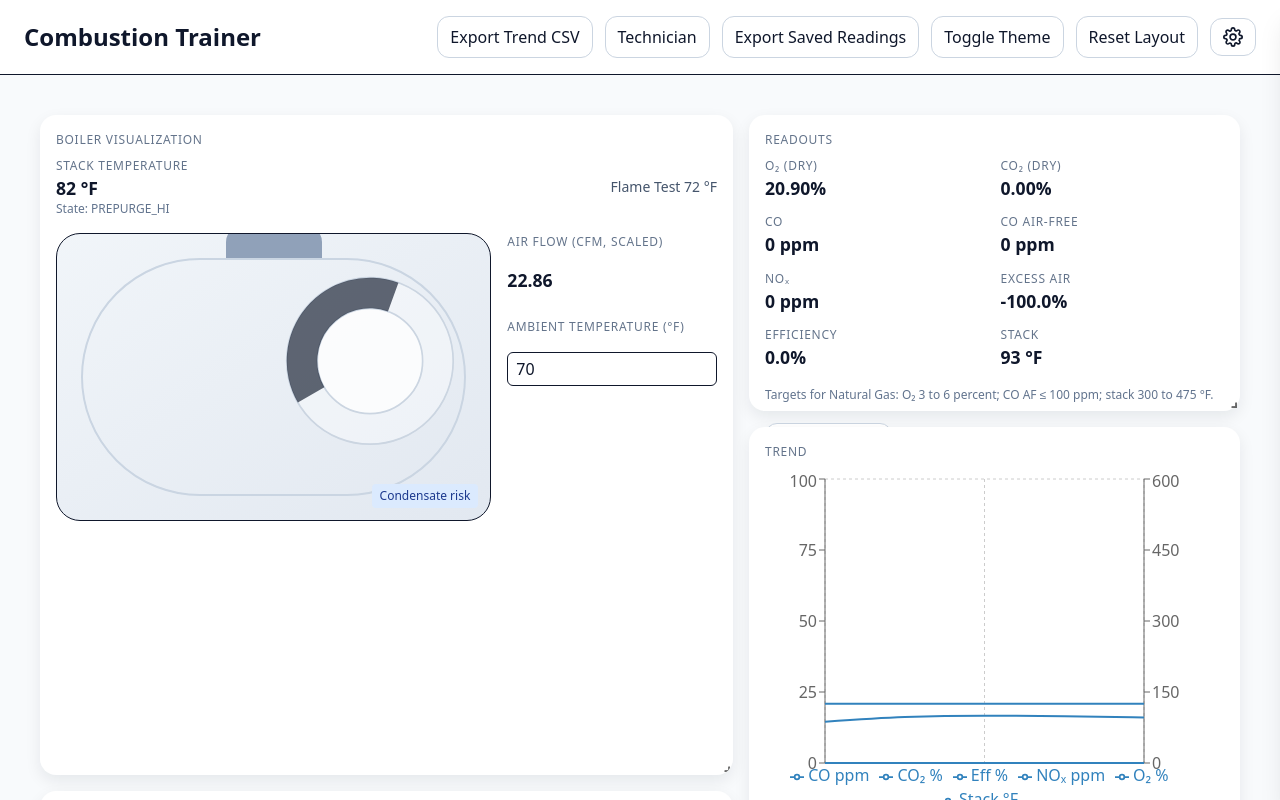
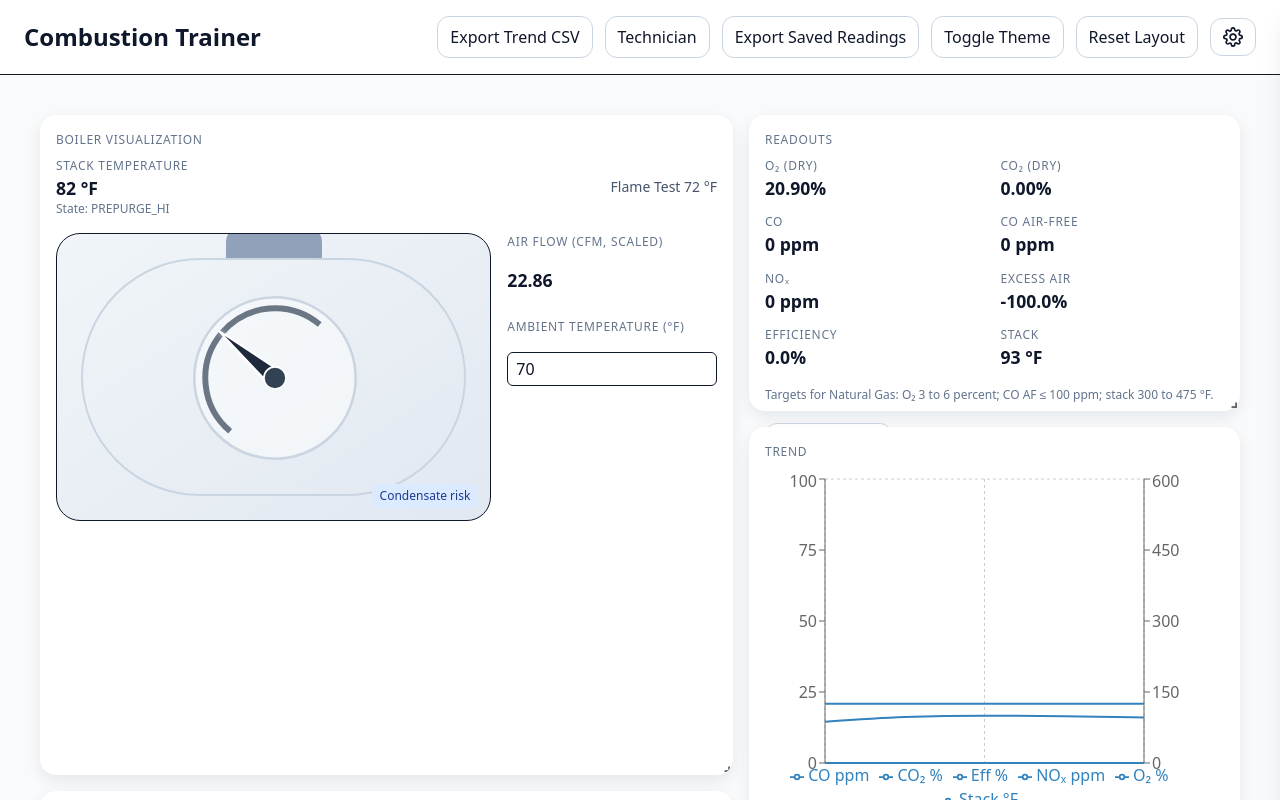
Before and after one commit to ecconvert/combustion-trainer, a React (Vite) app: page / in a window 1280 px wide. Shown: the top 800 px of the page. Built offline with nearby package versions, Linux system fonts and the light colour scheme.

Commit message:
updated airDrawer drawing

```diff
--- a/src/components/AirDrawerIndicator.jsx
+++ b/src/components/AirDrawerIndicator.jsx
@@ -1,7 +1,7 @@
 import React from "react";
 
-// Off-center Cleaver-Brooks style air drawer indicator.
-// Auto-sizes from the flame bounds if available, otherwise falls back to the chamber box.
+// Centered air drawer indicator with a simple pointer (needle) from 7 o'clock (Low Fire)
+// to 11 o'clock (High Fire).
 // Place it absolutely inside the chamber container.
 function AirDrawerIndicator({
   value,                 // 0..100 fire rate
@@ -9,9 +9,8 @@ function AirDrawerIndicator({
   flameSelector = "[data-flame-root]", // optional CSS selector for the flame node
   speed = 1,             // 0.5, 1, 2 animation speed
   scale = 1.18,          // size relative to measured flame
-  offsetRatio = { x: 0.22, y: -0.06 }, // offset from flame center, fraction of width and height
-  angleLow = -140,       // low-fire angle
-  angleHigh = 40         // high-fire angle
+  angleLow = 210,        // 7 o'clock (degrees, clockwise from 12)
+  angleHigh = 330        // 11 o'clock (degrees, clockwise from 12)
 }) {
   const [box, setBox] = React.useState({ left: 0, top: 0, width: 0, height: 0 });
   const [ring, setRing] = React.useState({ cx: 0, cy: 0, r: 60 });
@@ -31,8 +30,8 @@ function AirDrawerIndicator({
       }
       const basis = fRect || cRect;
 
-      const cx = basis.left + basis.width / 2 + basis.width * offsetRatio.x;
-      const cy = basis.top + basis.height / 2 + basis.height * offsetRatio.y;
+      const cx = basis.left + basis.width / 2;
+      const cy = basis.top + basis.height / 2;
 
       const rBase = (Math.min(basis.width, basis.height) * 0.5) / 2; // rough flame radius
       const r = rBase * scale;
@@ -55,7 +54,7 @@ function AirDrawerIndicator({
       window.removeEventListener("scroll", measure);
       window.removeEventListener("resize", measure);
     };
-  }, [chamberRef, flameSelector, offsetRatio.x, offsetRatio.y, scale]);
+  }, [chamberRef, flameSelector, scale]);
 
   // Ease the needle to the new angle on value change
   React.useEffect(() => {
@@ -81,23 +80,25 @@ function AirDrawerIndicator({
   const top = ring.cy - ring.r - box.top;
   const size = ring.r * 2;
 
-  // Build a sector path for the rotating shutter
-  const sectorPath = (cx, cy, rInner, rOuter) => {
-    const start = -70, end = 70; // visible opening span
-    const toXY = (rr, a) => {
-      const rad = (Math.PI / 180) * a;
-      return [cx + rr * Math.cos(rad), cy + rr * Math.sin(rad)];
-    };
-    const [x1, y1] = toXY(rInner, start);
-    const [x2, y2] = toXY(rOuter, start);
-    const [x3, y3] = toXY(rOuter, end);
-    const [x4, y4] = toXY(rInner, end);
-    const large = end - start > 180 ? 1 : 0;
-    return `M ${x1} ${y1} L ${x2} ${y2} A ${rOuter} ${rOuter} 0 ${large} 1 ${x3} ${y3} L ${x4} ${y4} A ${rInner} ${rInner} 0 ${large} 0 ${x1} ${y1} Z`;
-  };
+  // Needle: from center to near edge, slightly inside
+  const needleLength = ring.r * 0.87;
+  const needleWidth = Math.max(2, ring.r * 0.10);
 
-  const inner = ring.r * 0.62;    // inner radius like CB hub
-  const outer = ring.r * 0.98;    // outer ring
+  // Center coordinates
+  const cx = ring.r;
+  const cy = ring.r;
+
+  // Compute needle tip and base points for a simple pointer triangle
+  const angleRad = (Math.PI / 180) * angle; // SVG 0deg is at 3 o'clock, but pointer is centered
+  const tipX = cx + needleLength * Math.cos(angleRad);
+  const tipY = cy + needleLength * Math.sin(angleRad);
+  const baseAngle1 = angleRad + Math.PI / 2.5;
+  const baseAngle2 = angleRad - Math.PI / 2.5;
+  const baseRadius = needleWidth;
+  const baseX1 = cx + baseRadius * Math.cos(baseAngle1);
+  const baseY1 = cy + baseRadius * Math.sin(baseAngle1);
+  const baseX2 = cx + baseRadius * Math.cos(baseAngle2);
+  const baseY2 = cy + baseRadius * Math.sin(baseAngle2);
 
   return (
     <svg
@@ -106,15 +107,46 @@ function AirDrawerIndicator({
       viewBox={`0 0 ${size} ${size}`}
       style={{ position: "absolute", left, top, pointerEvents: "none", zIndex: 2 }}
     >
-      {/* ring */}
-      <circle cx={ring.r} cy={ring.r} r={outer} fill="rgba(255,255,255,0.35)" stroke="#cbd5e1" strokeWidth={Math.max(1, ring.r * 0.02)} />
-      <circle cx={ring.r} cy={ring.r} r={inner} fill="rgba(255,255,255,0.75)" stroke="#cbd5e1" strokeWidth={Math.max(1, ring.r * 0.02)} />
-      {/* rotating shutter vane like an air drawer */}
-      <g transform={`rotate(${angle} ${ring.r} ${ring.r})`}>
-        <path d={sectorPath(ring.r, ring.r, inner, outer)} fill="rgba(15,23,42,0.65)" />
-      </g>
+      {/* background ring */}
+      <circle cx={cx} cy={cy} r={ring.r * 0.95} fill="rgba(255,255,255,0.45)" stroke="#cbd5e1" strokeWidth={Math.max(1, ring.r * 0.03)} />
+      {/* arc from 7 to 11 o'clock for visual cue */}
+      <path
+        d={describeArc(cx, cy, ring.r * 0.82, angleLow, angleHigh)}
+        stroke="#334155"
+        strokeWidth={Math.max(2, ring.r * 0.07)}
+        fill="none"
+        opacity={0.7}
+      />
+      {/* pointer/needle */}
+      <polygon
+        points={`${tipX},${tipY} ${baseX1},${baseY1} ${baseX2},${baseY2}`}
+        fill="#1e293b"
+        stroke="#fff"
+        strokeWidth={Math.max(1, ring.r * 0.02)}
+        style={{ filter: "drop-shadow(0 0 2px #fff8)" }}
+      />
+      {/* hub */}
+      <circle cx={cx} cy={cy} r={ring.r * 0.13} fill="#334155" stroke="#fff" strokeWidth={Math.max(1, ring.r * 0.02)} />
     </svg>
   );
 }
 
+// Helper to describe an SVG arc
+function describeArc(cx, cy, r, startAngle, endAngle) {
+  const start = polarToCartesian(cx, cy, r, endAngle);
+  const end = polarToCartesian(cx, cy, r, startAngle);
+  const largeArcFlag = endAngle - startAngle <= 180 ? "0" : "1";
+  return [
+    "M", start.x, start.y,
+    "A", r, r, 0, largeArcFlag, 0, end.x, end.y
+  ].join(" ");
+}
+function polarToCartesian(cx, cy, r, angleDeg) {
+  const angleRad = (angleDeg - 90) * Math.PI / 180.0;
+  return {
+    x: cx + (r * Math.cos(angleRad)),
+    y: cy + (r * Math.sin(angleRad))
+  };
+}
+
 export default AirDrawerIndicator;
```
